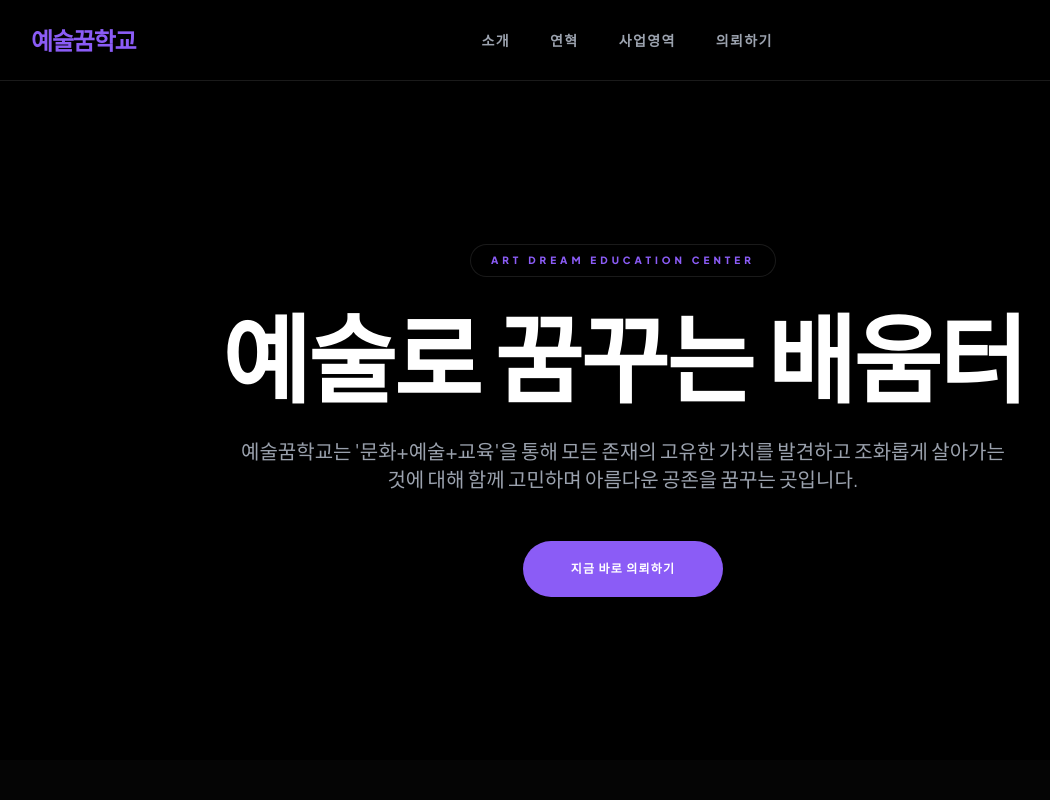
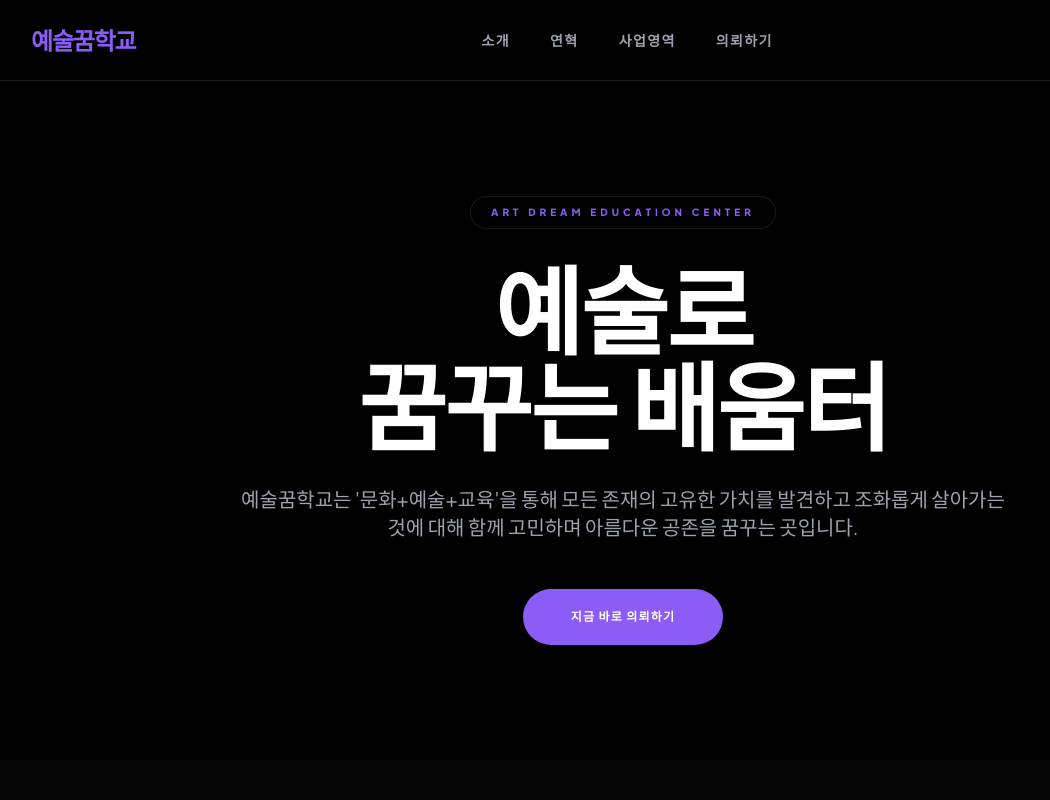
Before and after one commit to artdream-edu/Art-Dream-Education-Center, a React (Vite) app: page / in a window 1280 px wide. Shown: the top 800 px of the page, without its empty margins (17-1067 px from the left). Built offline with nearby package versions, Linux system fonts and the light colour scheme.

Commit message:
feat: Improve hero title and add image
Adds a newline character to the hero title for better formatting and includes a new image, 'program_6.jpg'.

```diff
--- a/App.tsx
+++ b/App.tsx
@@ -1,3 +1,4 @@
+
 import React, { useState, useEffect } from 'react';
 import Navbar from './components/Navbar';
 import Hero from './components/Hero';
@@ -80,7 +81,7 @@ const INITIAL_PROGRAMS: Program[] = [
 const NATURE_KIDS_IMAGE = "https://images.unsplash.com/photo-1502086223501-7ea6ecd79368?q=80&w=2000&auto=format&fit=crop";
 
 const INITIAL_CONFIG: SiteConfig = {
-  heroTitle: '예술로 꿈꾸는 배움터',
+  heroTitle: '예술로\n꿈꾸는 배움터',
   heroSubtitle: "예술꿈학교는 '문화+예술+교육'을 통해 모든 존재의 고유한 가치를 발견하고 조화롭게 살아가는 것에 대해 함께 고민하며 아름다운 공존을 꿈꾸는 곳입니다.",
   primaryColor: '#8B5CF6',
   logoName: '예술꿈학교',
```
Also changed, not shown: 1 other file (tests, documents, lock files or other folders).
